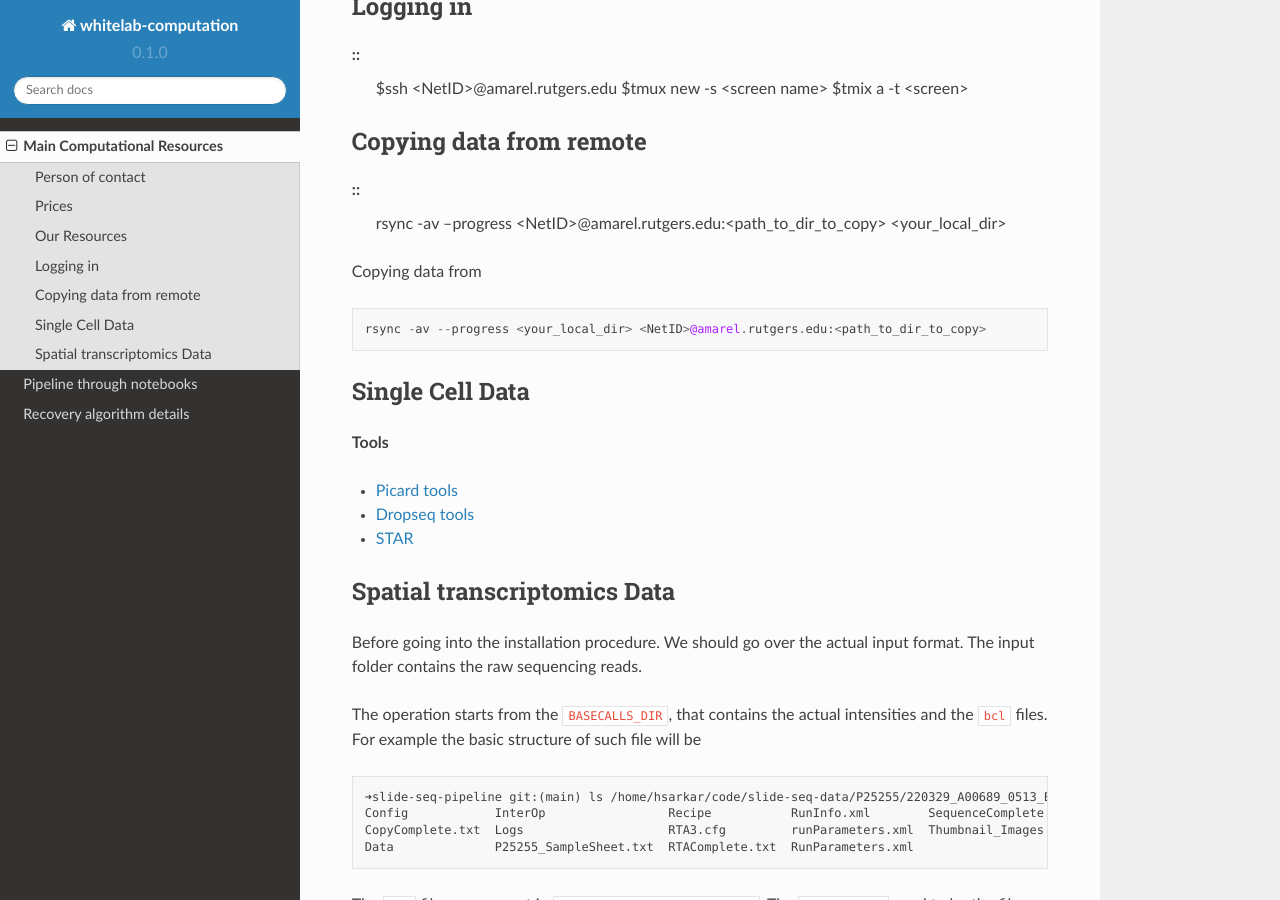
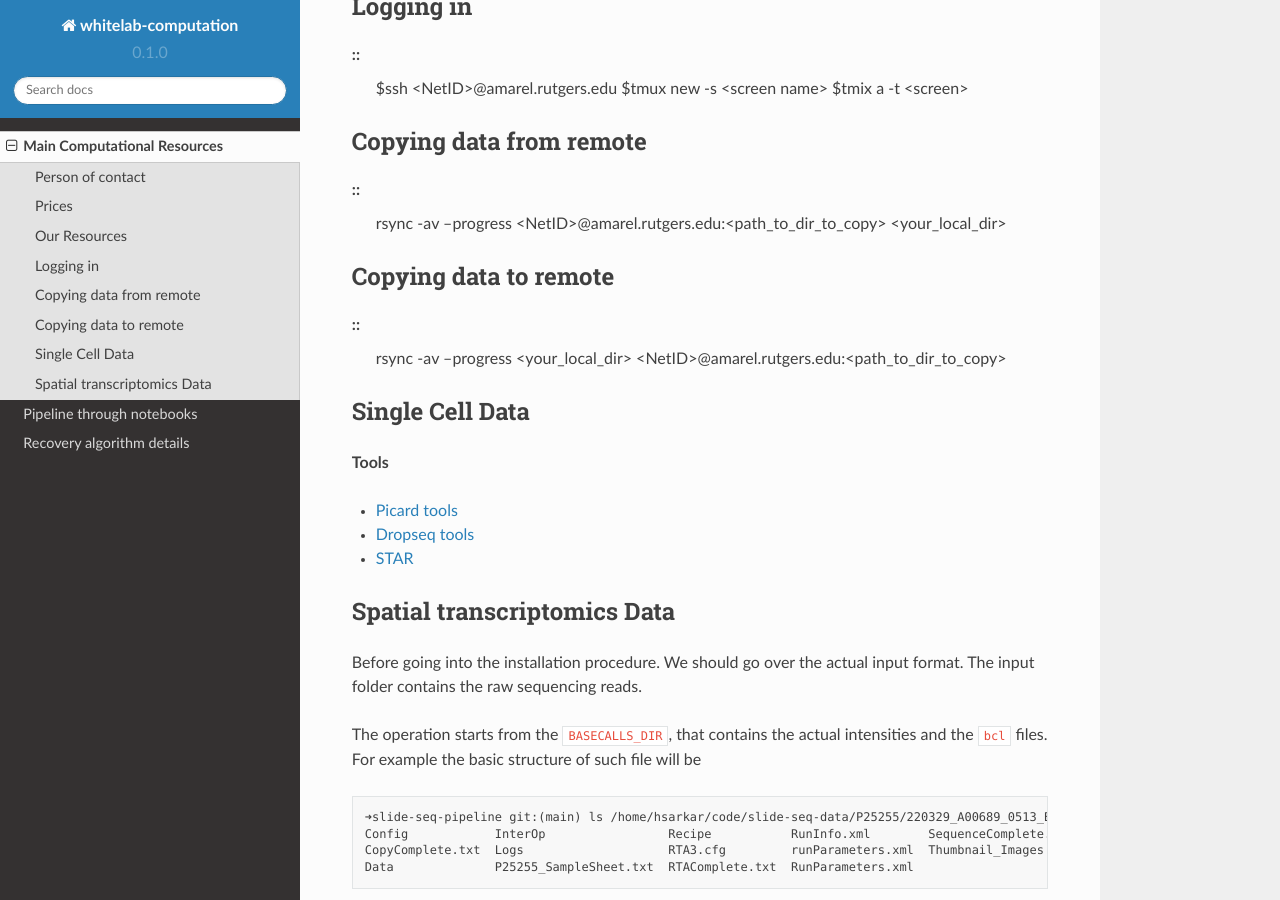
Before and after one commit to hiraksarkar/whitelab-computation, a Sphinx documentation site: the page built from docs/source/pipeline.rst, in a window 1280 px wide and 900 px high, scrolled down 818 px. Built offline with Sphinx 7.4.7 and the Read the Docs theme 2.0.0, drawn with Linux system fonts in a browser that asks for light colours.

Commit message:
bump up version

```diff
--- a/docs/source/pipeline.rst
+++ b/docs/source/pipeline.rst
@@ -33,6 +33,7 @@
 
 Logging in
 ------------------
+
 ::
         $ssh <NetID>@amarel.rutgers.edu
         $tmux new -s <screen name>
@@ -40,10 +41,13 @@
 
 Copying data from remote
 ---------------------------
+
 ::
         rsync -av --progress <NetID>@amarel.rutgers.edu:<path_to_dir_to_copy> <your_local_dir>
 
-Copying data from
+Copying data to remote
+-------------------------
+
 ::
         rsync -av --progress <your_local_dir> <NetID>@amarel.rutgers.edu:<path_to_dir_to_copy>
 
```
